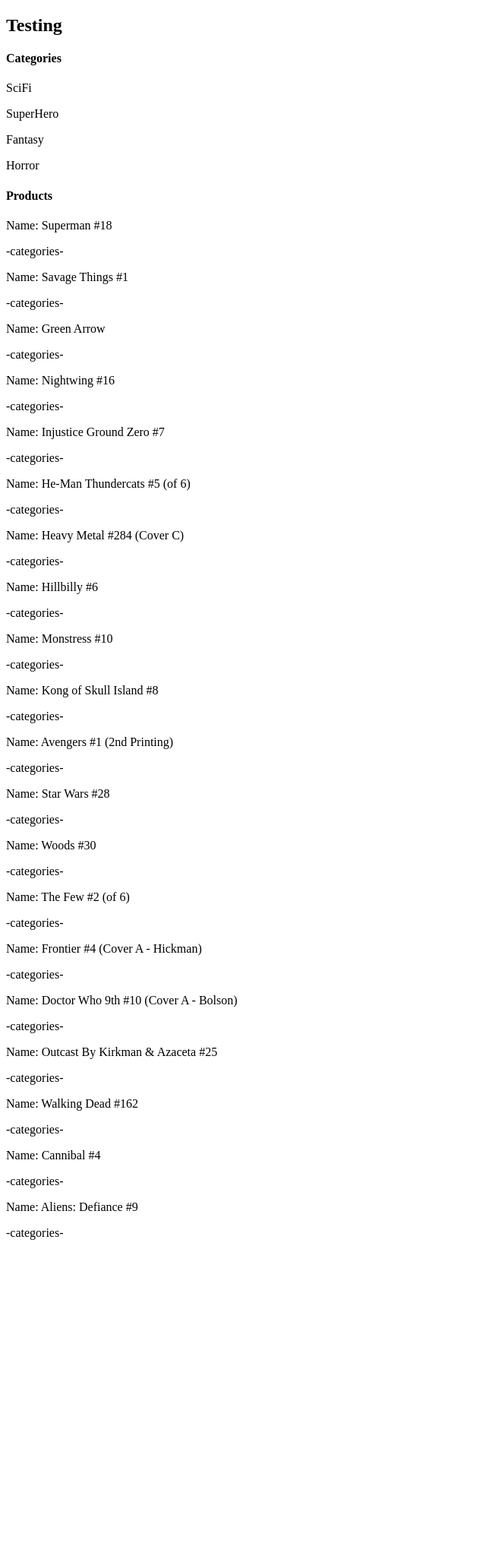
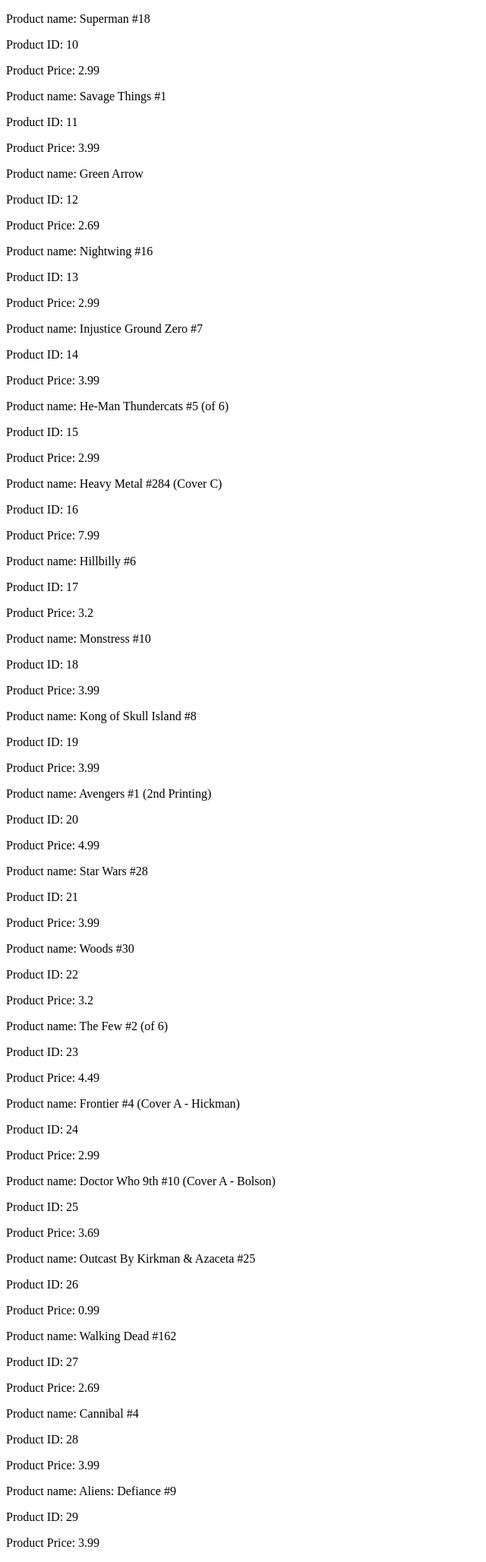
Before and after one commit to ptamayo4/comic_store, a Django app: template comic_store/apps/comics/templates/comics/test.html in a window 1280 px wide. Shown: the whole page at 76% size, without its empty margins (0-640 px from the left). Before the commit the page ends 1632 px from the top, so only its background shows below. Run offline with Django 3.2, Linux system fonts and the light colour scheme; the template is opened without the code that fills it: values that come from a table or form of the project are taken from there, others are empty; data comes from the database, SQL or seed files in the repository; parts of the project's set-up code (start-up, migrations or seed data) failed here and were passed over.

Commit message:
Brian recent changes

```diff
--- a/comic_store/apps/comics/models.py
+++ b/comic_store/apps/comics/models.py
@@ -182,14 +182,6 @@
             old_category = Category.objects.get(name=edit_category)
             Product.productManager.filter(id=product_id).update(name=new_name, description=new_desc, price=new_price, quantity=new_quantity, category=old_category)
 
-
-# class OrderManager(models.Manager):
-#    def create_order(self, post_data, user_id):
-#        the_user = User.objects.get(id=user_id)
-#
-#    def add_to_order(self, post_data, user_id):
-
-
 class User(models.Model):
     email       =   models.CharField(max_length=100, default=None)
     password    =   models.CharField(max_length=100, default=None)
@@ -209,7 +201,8 @@
     name        =   models.CharField(max_length=60)
     description =   models.TextField(max_length=1000)
     image       =   models.ImageField(upload_to = 'pic_folder/', default = 'pic_folder/None/no-img.jpg')
-    price       =   models.DecimalField(max_digits=5,decimal_places=2)
+    #price       =   models.DecimalField(max_digits=5,decimal_places=2)
+    price       =   models.IntegerField(default=0)
     quantity    =   models.IntegerField(default=0)
     created_at  =   models.DateTimeField(auto_now_add=True)
     updated_at  =   models.DateTimeField(auto_now=True)
@@ -221,7 +214,7 @@
     user        =   models.ForeignKey(User, related_name="user_orders")
     s_fname     =   models.CharField(max_length=60, default=None)
     s_lname     =   models.CharField(max_length=60, default=None)
-    total       =   models.DecimalField(max_digits=5,decimal_places=2, default=0.00)
+    total       =   models.IntegerField(default=0)
     status      =   models.IntegerField(default=0)
     created_at  =   models.DateTimeField(auto_now_add=True)
     updated_at  =   models.DateTimeField(auto_now=True)
--- a/comic_store/apps/comics/templates/comics/login_register.html
+++ b/comic_store/apps/comics/templates/comics/login_register.html
@@ -7,6 +7,7 @@
   <body>
     <div id='lr_wrapper'>
     <h1>suh dude. login or "reg" to complete yo mofuggin order</h1>
+    <a href='/products_main'>Home</a>
     <form action="/user_register" method="post">
     {% csrf_token %}
     <h3 id="shipping_information">Register</h3>
--- a/comic_store/apps/comics/templates/comics/test.html
+++ b/comic_store/apps/comics/templates/comics/test.html
@@ -5,20 +5,10 @@
     <title>testtest</title>
   </head>
   <body>
-    <h2>Testing</h2>
-    <h4>Categories</h4>
-    {%for category in categories%}
-      <p>{{category.name}}</p>
-      <p>{{category.products.count}}</p>
-    {%endfor%}
-    <h4>Products</h4>
-    {%for product in products.all%}
-      <p>Name: {{product.name}}</p>
-      <p>-categories-</p>
-      <p>{{product.product_categories.name}}</p>
-      {%for cat in product__product_categories%}
-        <p>{{cat.name}}</p>
-      {%endfor%}
-    {%endfor%}
+    {% for product in products %}
+    <p>Product name: {{product.name}}</p>
+    <p>Product ID: {{product.id}}</p>
+    <p>Product Price: {{product.price}}</p>
+    {% endfor %}
   </body>
 </html>
--- a/comic_store/apps/comics/urls.py
+++ b/comic_store/apps/comics/urls.py
@@ -15,16 +15,16 @@
     url(r'^dashboard/orders$', views.orders_view),
     url(r'^products_main$', views.products_main),
     url(r'^product/category/(?P<category_id>\d+)$',views.product_category),
-    url(r'^product_spotlight/$', views.product_spotlight),
-    # url(r'^product_spotlight/(?P<product_id>\d+)$', views.product_spotlight),
+    #url(r'^product_spotlight/$', views.product_spotlight),
+    url(r'^product_spotlight/(?P<product_id>\d+)$', views.product_spotlight),
     url(r'^shopping_cart$', views.shopping_cart),
     url(r'product_adder$', views.product_adder),
     url(r'^display_test$', views.display_test),
     url(r'^charge/(?P<order_id>\d+)$', views.charge, name="charge"),
     url(r'^charge/(?P<order_id>\d+)/process$', views.charge_process),
-    url(r'^product_edit/(?P<product_id>\d+)$', views.product_edit),
-    url(r'^product_delete/(?P<product_id>\d+)$', views.product_delete),
-    url(r'^product_update/(?P<product_id>\d+)$', views.product_update),
+    url(r'product_edit/(?P<product_id>\d+)$', views.product_edit),
+    url(r'product_delete/(?P<product_id>\d+)$', views.product_delete),
+    url(r'product_update/(?P<product_id>\d+)$', views.product_update),
     #url(r'create_order/(?P<order_id>\d+)$', views.create_order)
     url(r'^user_register$', views.user_registration),
     url(r'^user_login$', views.user_login),
```
Also changed, not shown: comic_store/apps/comics/templates/comics/shopping_cart.html (+6 -7 lines), comic_store/apps/comics/views.py (+23 -5 lines), 1 other file.
